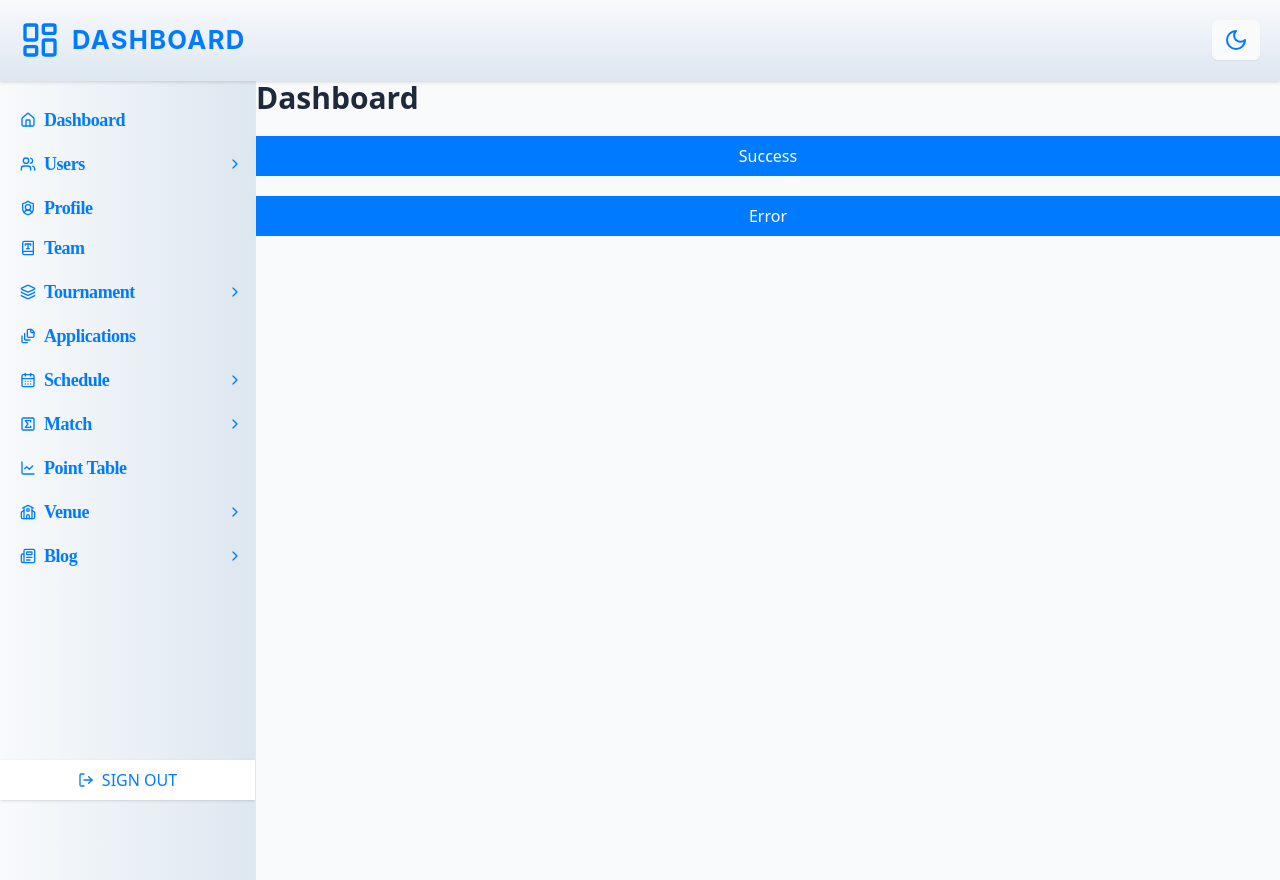
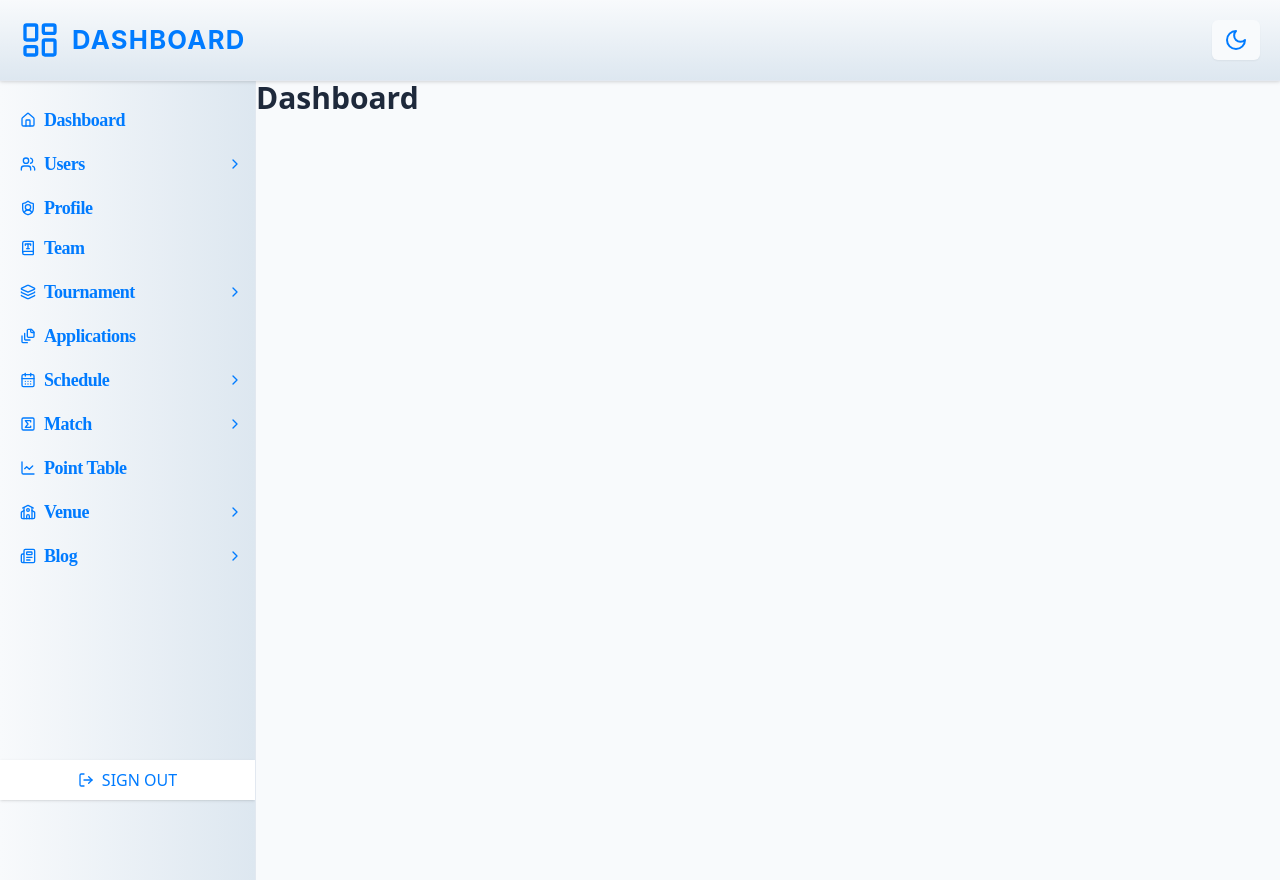
Before and after one commit to NayimWd/NayimWd-Unity-Sports-Dashboard, a React (Vite) app: page /dashboard in a window 1280 px wide. Built offline with nearby package versions, Linux system fonts and the light colour scheme.

Commit message:
feat: update auth slice to export authState interface and enhance login logic with optional chaining for user data

```diff
--- a/src/features/auth/authSlice.ts
+++ b/src/features/auth/authSlice.ts
@@ -1,7 +1,7 @@
 import { createSlice, PayloadAction } from "@reduxjs/toolkit";
 import { IUser } from "../../utils/types";
 
-interface authState {
+export interface authState {
   user: IUser | null;
   isAuthenticated: boolean;
 }
--- a/src/pages/Dashboard.tsx
+++ b/src/pages/Dashboard.tsx
@@ -1,27 +1,18 @@
-import { ErrorToast, SuccessToast } from "../utils/toastUtils";
-import Buttons from "../component/common/Buttons";
+import { useSelector } from "react-redux";
+import { RootState } from "../app/store/store"; // Adjust the path to where your store is defined
 
 
 const Dashboard = () => {
 
-  const handleSuccess = () => {
-    SuccessToast({msg: "Green success", position: "bottom-center"});
+  const user = useSelector((state: RootState) => state.auth)
 
-  }
-  const handleError = () => {
-    ErrorToast({msg: "REd Error", position: "top-center"})
-  }
+  console.log(user)
 
   return (
     <div className="min-h-screen flex flex-col">
 
       <h1 className="text-3xl font-bold text-font">Dashboard</h1>
-        <Buttons className="my-5" onClick={handleSuccess}>
-            Success
-        </Buttons>
-        <Buttons onClick={handleError}>
-            Error
-        </Buttons>
+
     </div>
   );
 };
--- a/src/pages/auth/Login.tsx
+++ b/src/pages/auth/Login.tsx
@@ -36,7 +36,7 @@ const Login = () => {
 
       // send login request
       const res = await signIn({ email: data.email, password: data.password }).unwrap();
-      dispatch(setCredentials(res.user))
+      dispatch(setCredentials(res?.data?.user))
       // hide loading toast
       toast.dismiss(loadingId);
       // set success toast
@@ -50,8 +50,7 @@ const Login = () => {
       ErrorToast({ msg: "Login Failed!" })
     }
 
-    console.log(data);
-    // methods.reset();
+    methods.reset();
   };
 
   return (
```
